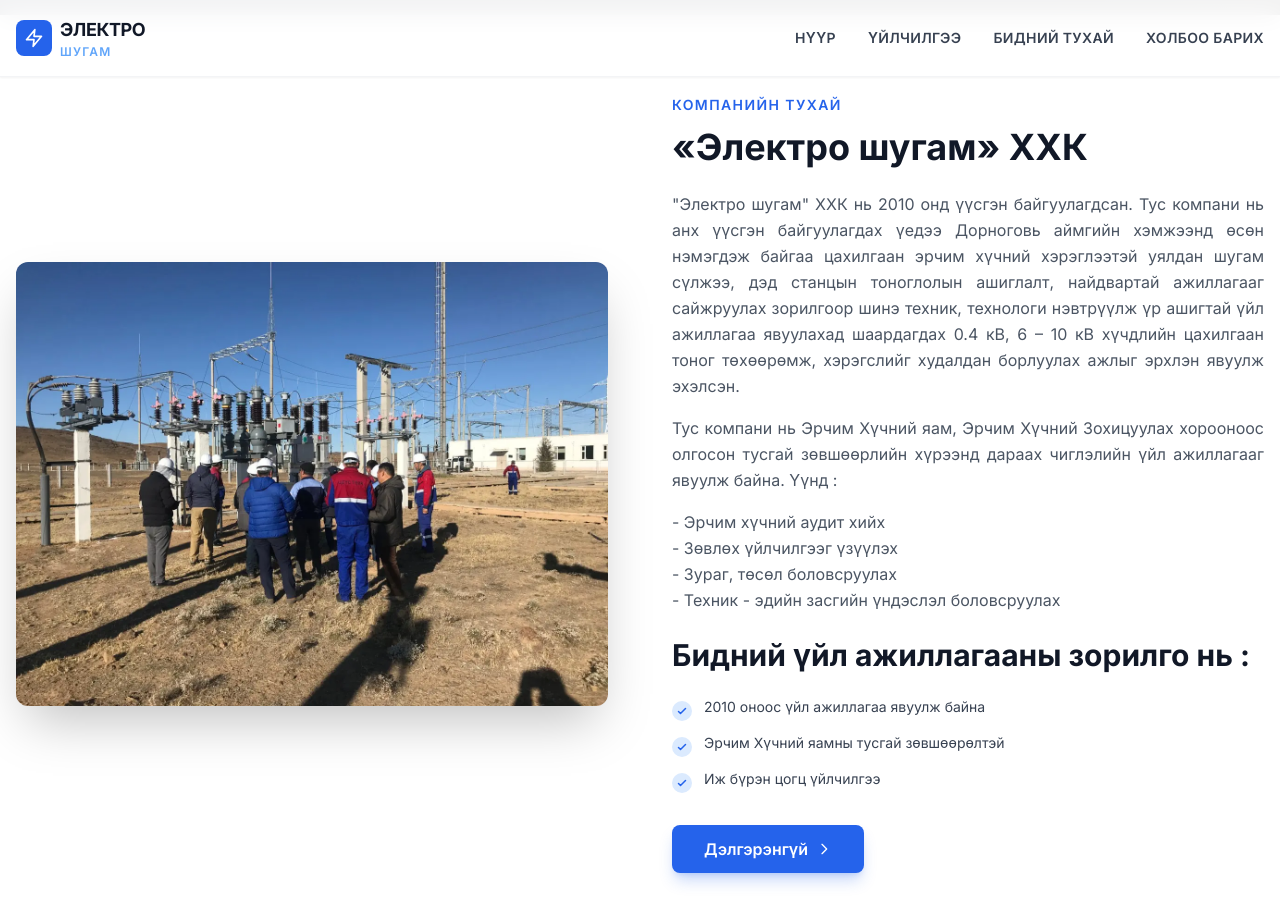
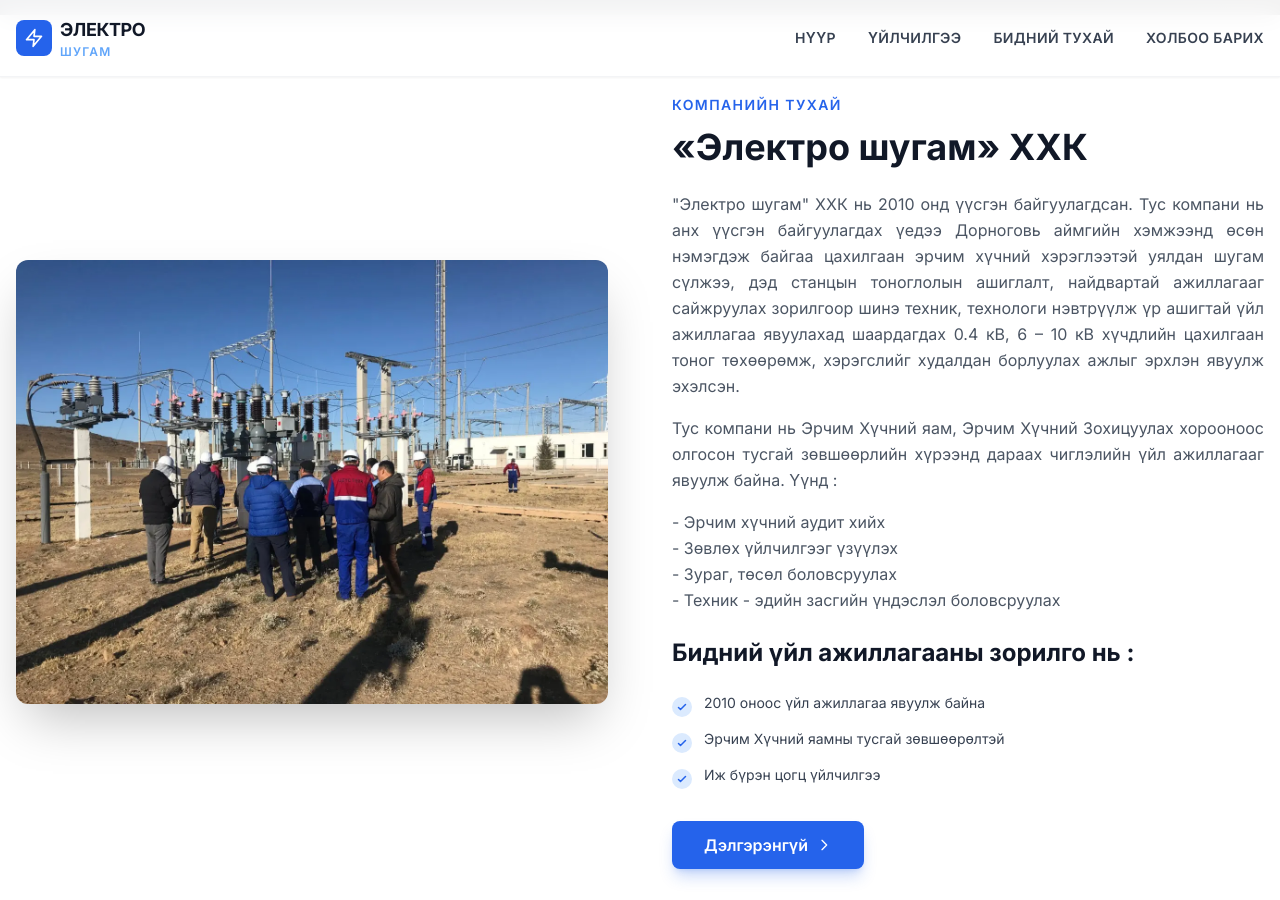
Before and after one commit to electroshugam/electroshugam_web_new, a Jekyll site: the page built from index.html, in a window 1280 px wide and 900 px high, scrolled down 795 px. Built offline with Jekyll 4.4.1, drawn with Linux system fonts in a browser that asks for light colours; nearby versions of some CDN libraries.

Commit message:
fig update

```diff
--- a/index.html
+++ b/index.html
@@ -50,7 +50,7 @@ body_class: hero-dark
               - Техник - эдийн засгийн үндэслэл боловсруулах</p>
         </div>
         <ul class="space-y-3 mb-8">
-          <h3 class="text-xl md:text-2xl lg:text-3xl font-bold mb-6 text-gray-900 leading-tight">Бидний үйл ажиллагааны зорилго нь :</h3>
+          <h3 class="text-lg md:text-xl lg:text-2xl font-bold mb-6 text-gray-900 leading-tight">Бидний үйл ажиллагааны зорилго нь :</h3>
           <li class="flex items-start">
             <span class="mr-3 flex-shrink-0 mt-1"><span class="w-5 h-5 rounded-full bg-blue-100 flex items-center justify-center"><svg class="w-3 h-3 text-blue-600" fill="none" stroke="currentColor" stroke-width="3" viewBox="0 0 24 24"><path stroke-linecap="round" stroke-linejoin="round" d="M5 13l4 4L19 7"/></svg></span></span>
             <span class="text-gray-700 text-sm">2010 оноос үйл ажиллагаа явуулж байна</span>
```
